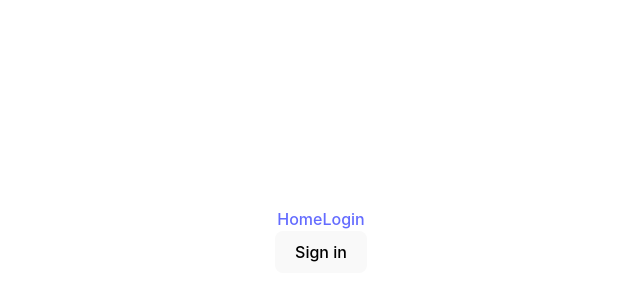
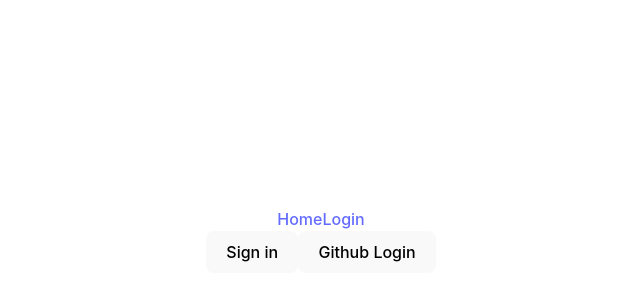
Before and after one commit to sajim-khan/firebase-authentication, a React (Vite) app: page /login in a window 1280 px wide. Shown: the part 160-460 px from the top of the page, without its empty margins (319-959 px from the left). Built offline with nearby package versions, Linux system fonts and the light colour scheme.

Commit message:
added github auth integration

```diff
--- a/src/Login/Login.jsx
+++ b/src/Login/Login.jsx
@@ -1,5 +1,6 @@
 import React, { useState } from "react";
 import {
+  GithubAuthProvider,
   GoogleAuthProvider,
   getAuth,
   signInWithPopup,
@@ -11,10 +12,11 @@ const Login = () => {
   const [user, setUser] = useState(null);
 
   const auth = getAuth(app);
-  const provider = new GoogleAuthProvider();
+  const googleProvider = new GoogleAuthProvider();
+  const githubProvider = new GithubAuthProvider();
 
   const handleGoogleSignIn = () => {
-    signInWithPopup(auth, provider)
+    signInWithPopup(auth, googleProvider)
       .then((result) => {
         const loggedUser = result.user;
         console.log(loggedUser);
@@ -26,6 +28,20 @@ const Login = () => {
       });
     //console.log("google sign in");
   };
+
+  const handleGithubSignIn = () => {
+    signInWithPopup(auth, githubProvider)
+      .then((result) => {
+        const loggedUser = result.user;
+        console.log(loggedUser);
+        setUser(loggedUser);
+      })
+      .catch((err) => {
+        const errorMessage = err.message;
+        console.log(errorMessage);
+      });
+  }
+
 
   const handleGoogleSignOut = () => {
     signOut(auth)
@@ -42,13 +58,17 @@ const Login = () => {
       {user ? (
         <button onClick={handleGoogleSignOut}>sign out</button>
       ) : (
-        <button onClick={handleGoogleSignIn}>Sign in</button>
+        <div>
+          <button onClick={handleGoogleSignIn}>Sign in</button>
+          <button onClick={handleGithubSignIn}>Github Login</button>
+        </div>
       )}
 
       {user && (
         <div>
           <h3>User: {user.displayName}</h3>
           <h4>Email: {user.email}</h4>
+          <img src={user.photoURL} alt="" />
         </div>
       )}
     </div>
```
